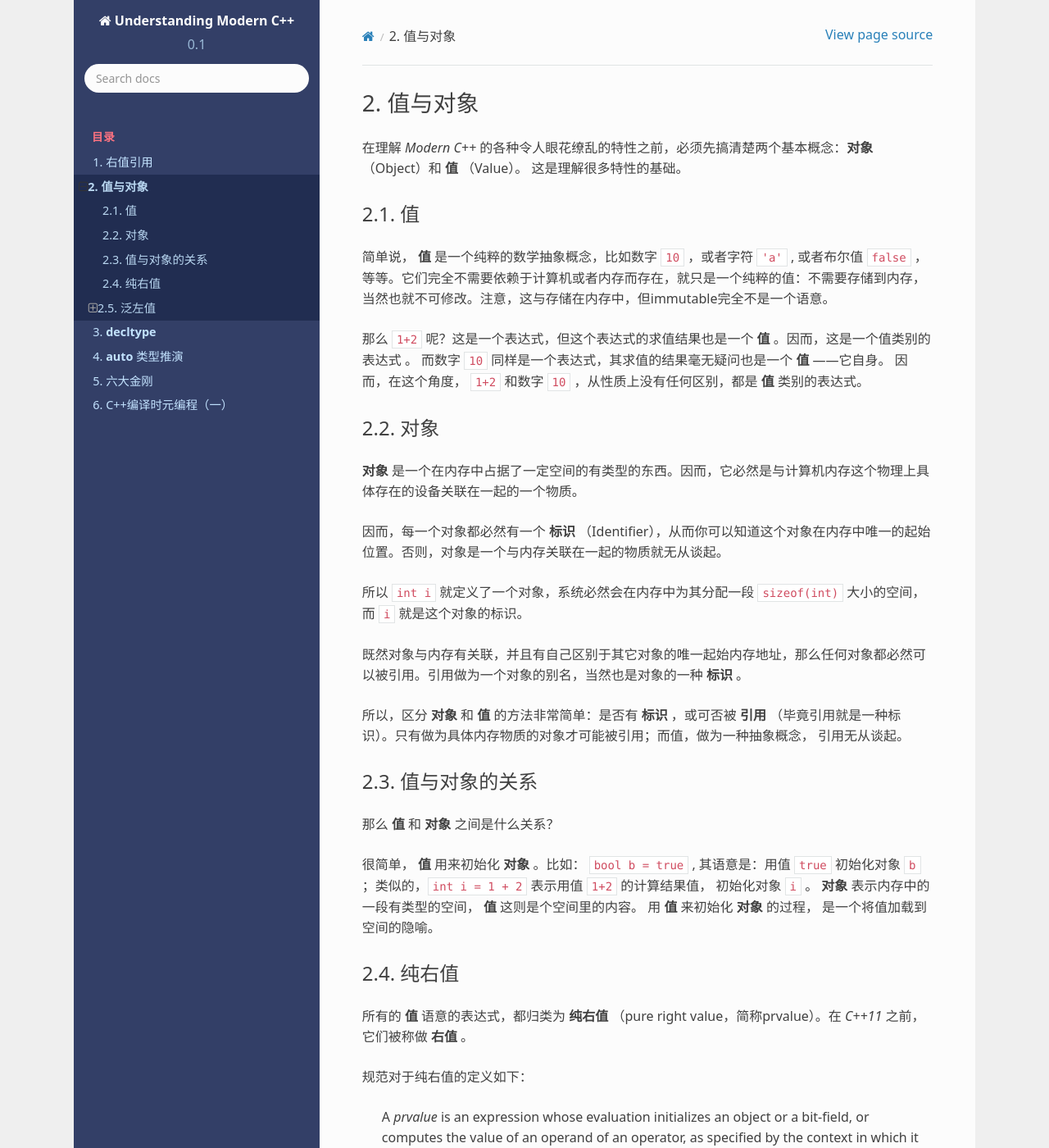
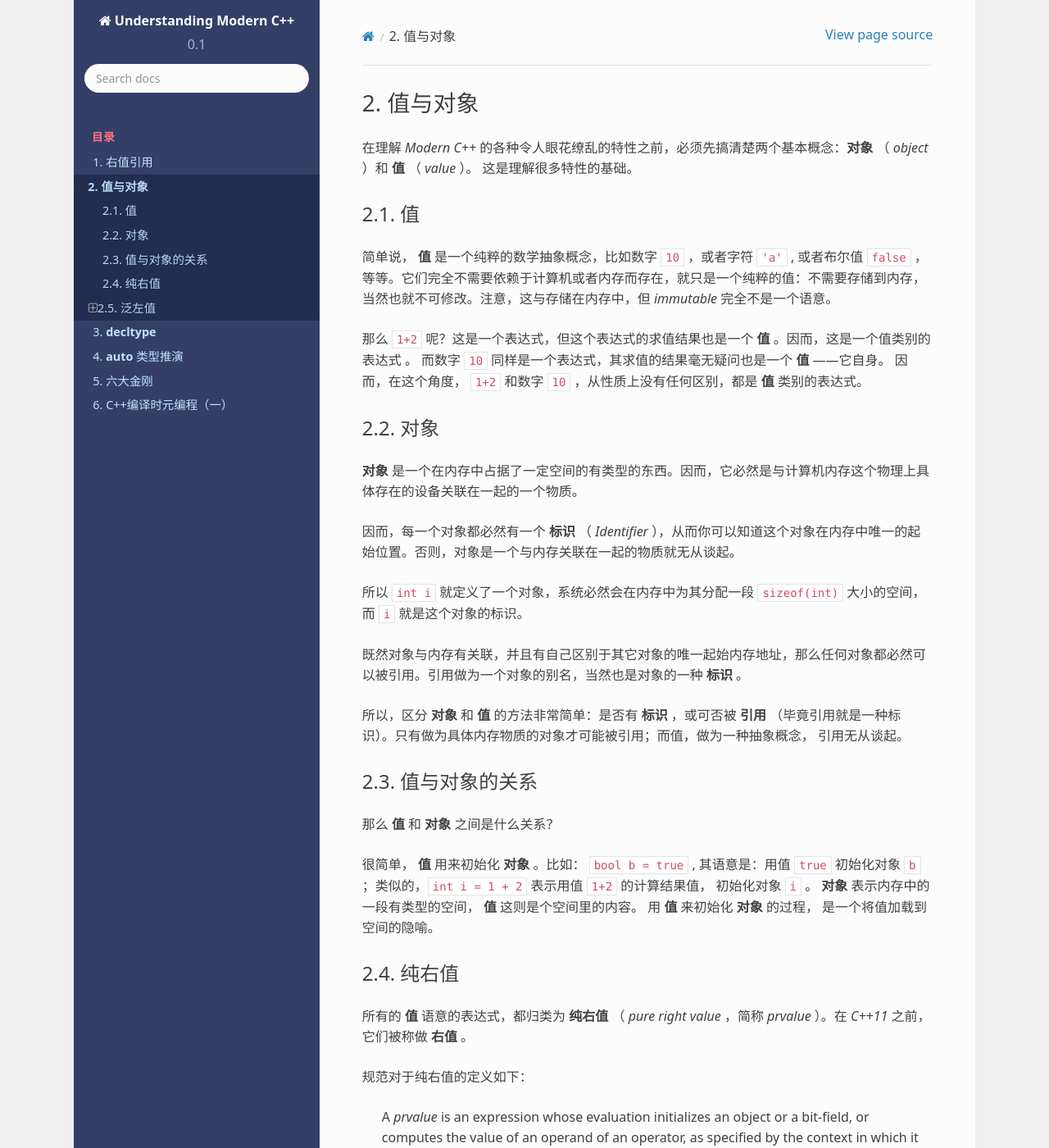
Before and after one commit to godsme/understand_modern_cpp, a Sphinx documentation site: the page built from docs/source/value-object.rst, in a window 1280 px wide and 1400 px high. Shown: the whole window at 82% size. Built offline with Sphinx 7.4.7 and the Read the Docs theme 2.0.0, drawn with Linux system fonts in a browser that asks for light colours; formulas are drawn with MathJax 3; some of the changed text lies outside the part shown.

Commit message:
refactored

```diff
--- a/docs/source/rule_of_6.rst
+++ b/docs/source/rule_of_6.rst
@@ -237,7 +239,7 @@
    };
 
 
-在这个例子中，子类 ``Bar`` 由于自定了析构函数，按照之前在 **存在性** 里所讨论的，编译器将不会自动为 ``Bar`` 生成 **move 家族** 的任何函数，但却 会自动为 ``Bar`` 生成 **copy 家族** 的函数：
+在这个例子中，子类 ``Bar`` 由于自定了析构函数，按照之前在 :ref:`存在性<existance>`里所讨论的，编译器将不会自动为 ``Bar`` 生成 **move 家族** 的任何函数，但却会自动为 ``Bar`` 生成 **copy 家族** 的函数：
 
 .. code-block:: c++
 
--- a/docs/source/value-object.rst
+++ b/docs/source/value-object.rst
@@ -2,13 +2,12 @@
 值与对象
 ================
 
-在理解 `Modern C++` 的各种令人眼花缭乱的特性之前，必须先搞清楚两个基本概念：**对象** （Object）和 **值** （Value）。
-这是理解很多特性的基础。
+在理解 `Modern C++` 的各种令人眼花缭乱的特性之前，必须先搞清楚两个基本概念：**对象** （ `object` ）和 **值** （ `value` ）。 这是理解很多特性的基础。
 
 值
 -----------
 
-简单说， **值** 是一个纯粹的数学抽象概念，比如数字 ``10`` ，或者字符 ``'a'`` , 或者布尔值 ``false`` ，等等。它们完全不需要依赖于计算机或者内存而存在，就只是一个纯粹的值：不需要存储到内存，当然也就不可修改。注意，这与存储在内存中，但immutable完全不是一个语意。
+简单说， **值** 是一个纯粹的数学抽象概念，比如数字 ``10`` ，或者字符 ``'a'`` , 或者布尔值 ``false`` ，等等。它们完全不需要依赖于计算机或者内存而存在，就只是一个纯粹的值：不需要存储到内存，当然也就不可修改。注意，这与存储在内存中，但 `immutable` 完全不是一个语意。
 
 那么 ``1+2`` 呢？这是一个表达式，但这个表达式的求值结果也是一个 **值** 。因而，这是一个值类别的表达式 。
 而数字 ``10`` 同样是一个表达式，其求值的结果毫无疑问也是一个 **值** ——它自身。
@@ -20,7 +19,7 @@
 
 **对象** 是一个在内存中占据了一定空间的有类型的东西。因而，它必然是与计算机内存这个物理上具体存在的设备关联在一起的一个物质。
 
-因而，每一个对象都必然有一个 **标识** （Identifier），从而你可以知道这个对象在内存中唯一的起始位置。否则，对象是一个与内存关联在一起的物质就无从谈起。
+因而，每一个对象都必然有一个 **标识** （ `Identifier` ），从而你可以知道这个对象在内存中唯一的起始位置。否则，对象是一个与内存关联在一起的物质就无从谈起。
 
 所以 ``int i`` 就定义了一个对象，系统必然会在内存中为其分配一段 ``sizeof(int)`` 大小的空间，而 ``i`` 就是这个对象的标识。
 
@@ -43,7 +42,7 @@
 纯右值
 ---------
 
-所有的 **值** 语意的表达式，都归类为 **纯右值** （pure right value，简称prvalue）。在 `C++11` 之前，它们被称做 **右值** 。
+所有的 **值** 语意的表达式，都归类为 **纯右值** （ `pure right value` ，简称 `prvalue` ）。在 `C++11` 之前，它们被称做 **右值** 。
 
 规范对于纯右值的定义如下：
 
@@ -64,7 +63,7 @@
 泛左值
 ---------
 
-与 **纯右值** 对应的是 **泛左值** （glvalue）。整个表达式的世界被分为这两大类别。前者全部是 **值** 语意，后者全部是 **对象** 语意。
+与 **纯右值** 对应的是 **泛左值** （ `glvalue` ）。整个表达式的世界被分为这两大类别。前者全部是 **值** 语意，后者全部是 **对象** 语意。
 
 规范对于泛左值的定义如下：
 
@@ -82,9 +81,9 @@
 
 另外，所有返回值是左值引用的函数调用表达式（包括用户自定义的重载操作符），以及 ``static_cast<T&>(expr)`` 都必然也属于左值。毕竟，没有内存中的对象，哪里来的引用？而引用无非是对象的一个别名标识罢了。
 
-剩下的就是系统的一些builtin操作符的定义，比如对一个指针求引用操作： ``*p`` ，或者 ``++i`` （ ``i++`` 却是一个 **右值** ）。
+剩下的就是系统的一些 `builtin` 操作符的定义，比如对一个指针求引用操作： ``*p`` ，或者 ``++i`` （ ``i++`` 却是一个 **右值** ）。
 
-其中，最为特殊的是字符串字面常量，比如： ``"abcd"`` ，这是一个左值对象。这有点违背直觉，但由于 `C/C++` 中字符串并不是一个builtin基本类型。这些字符串字面常量都会在内存中得以存储。
+其中，最为特殊的是字符串字面常量，比如： ``"abcd"`` ，这是一个左值对象。这有点违背直觉，但由于 `C/C++` 中字符串并不是一个 `builtin` 基本类型。这些字符串字面常量都会在内存中得以存储。
 
 需要注意的是，这两种情况下，无论是变量 ``i`` ，还是函数参数 ``r`` ，它们都是一个 **左值** ，虽然它们的类型是 **右值引用** 。我们之前谈到过，任何变量，无论其属于什么类型，都必然是一个左值。变量的名字，就是对应对象的标识。
 
```
Also changed, not shown: other parts of docs/source/rule_of_6.rst (+2 -0 lines).
